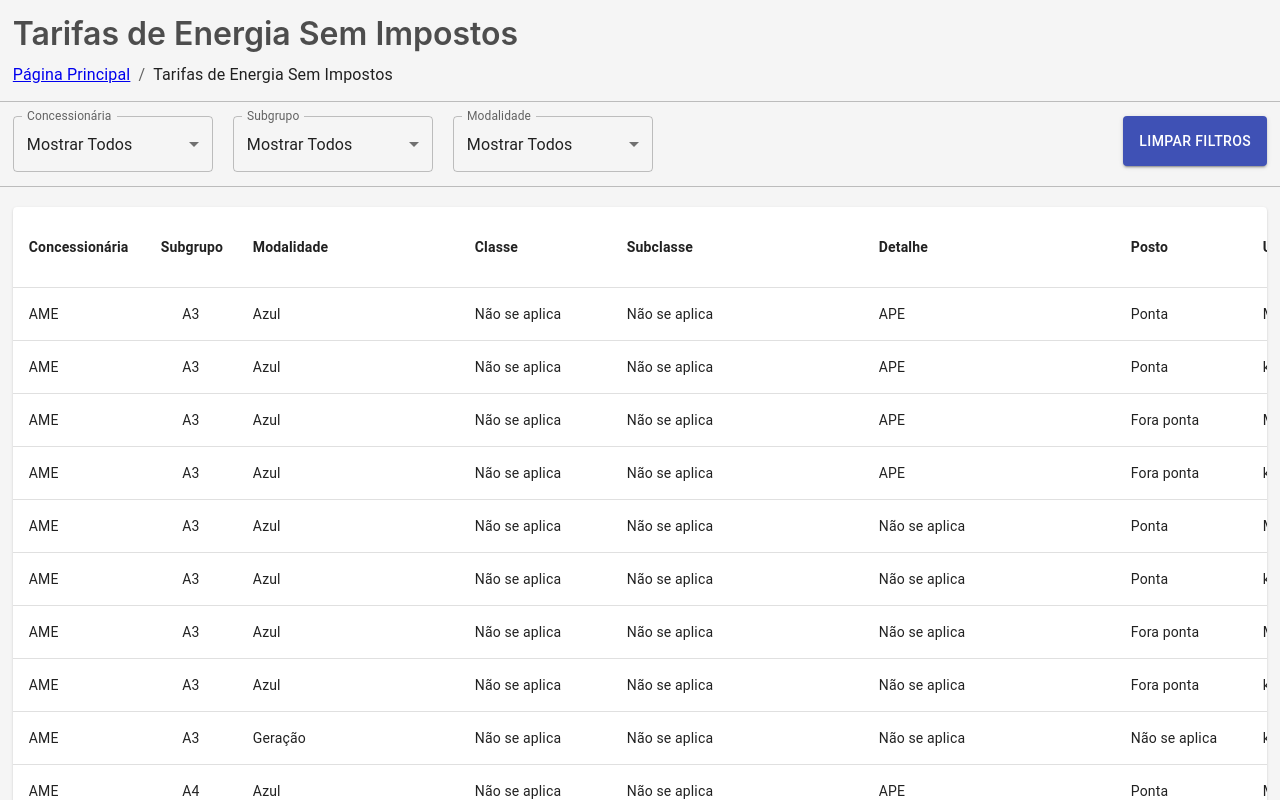
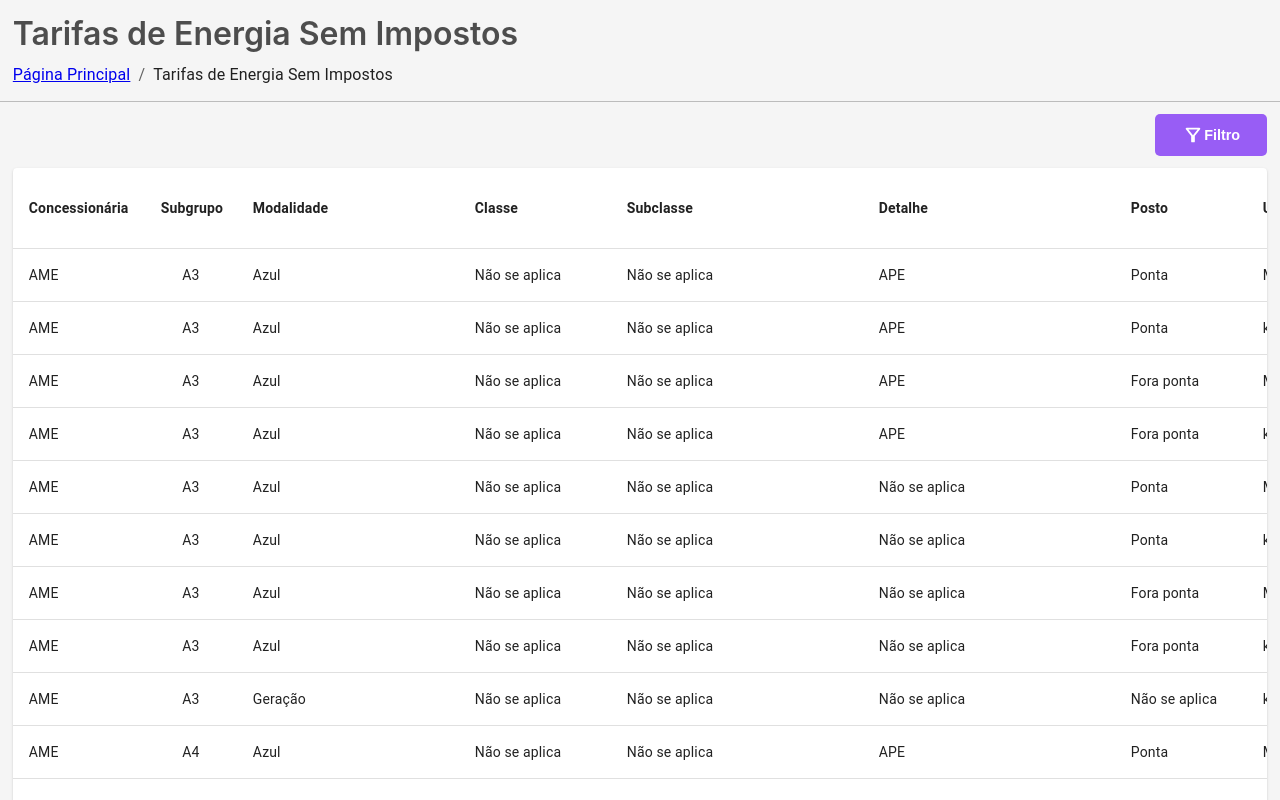
Before and after one commit to izaiasmachado/tarifas.imsolar.com.br, a React (Create React App) app: page /#/sem-impostos in a window 1280 px wide. Shown: the top 800 px of the page. Built offline with nearby package versions, Linux system fonts and the light colour scheme.

Commit message:
feat: dropdown filter

```diff
--- a/src/components/Filter/Filter.js
+++ b/src/components/Filter/Filter.js
@@ -1,21 +1,54 @@
+import { useState, useRef } from "react";
+import "./styles.css";
+
 import { FormControl, MenuItem, Button } from "@material-ui/core";
 import TextField from "@mui/material/TextField";
-import "./styles.css";
+import FilterAltOutlinedIcon from "@mui/icons-material/FilterAltOutlined";
+import CloseIcon from "@mui/icons-material/Close";
 
 export default function Toolbar({
   filters,
   handleClearFilters,
   handleChangeState,
 }) {
+  const dropdownRef = useRef(null);
+  const [isOpen, setIsOpen] = useState(false);
+
   return (
+    <div className="Filter__container">
+      <div className="filter">
+        <button
+          className="Filter__button"
+          onClick={() => setIsOpen(!isOpen)}
+          variant="contained"
+        >
+          <div className="Filter__button_content">
+            <div className="Filter__button_icon">
+              <FilterAltOutlinedIcon />
+            </div>
+            <div className="Filter__button_text">Filtro</div>
+          </div>
+        </button>
+
+        {isOpen && (
+          <div ref={dropdownRef} className="filter__dropdown">
+            <div className="Filter__dropdown_header">
+              <div className="filter__dropdown_title">Filtros</div>
+              <div
+                className="filter__dropdown_closeIcon"
+                onClick={() => setIsOpen(!isOpen)}
+              >
+                <CloseIcon />
+              </div>
+            </div>
+
             <div className="detailed-search-container section">
               <div className="detailed-search">
                 <div className="detailed-search-form">
-          <div className="detailed-search-form-body">
                   {(filters || []).map((filter) => (
                     <FormControl
                       key={filter.key}
-                className="select-input"
+                      className="Filter__select-input"
                       size="small"
                       variant="outlined"
                     >
@@ -36,9 +69,8 @@ export default function Toolbar({
                       </TextField>
                     </FormControl>
                   ))}
-          </div>
-          <div className="detailed-search-submit">
                   <Button
+                    className="Filter__button-input"
                     variant="contained"
                     color="primary"
                     onClick={handleClearFilters}
@@ -50,5 +82,8 @@ export default function Toolbar({
               </div>
             </div>
           </div>
+        )}
+      </div>
+    </div>
   );
 }
--- a/src/components/Filter/styles.css
+++ b/src/components/Filter/styles.css
@@ -1,18 +1,19 @@
 .detailed-search-container {
   width: 100%;
+  padding: 10px 0 5px 0;
 }
 
-.select-input {
-  width: 200px;
-}
-
-.detailed-search-container {
-  border-bottom: 1px solid #bcbcbc;
+.Filter__select-input,
+.Filter__button-input {
+  width: 100%;
+  max-width: 280px;
 }
 
 .detailed-search-form {
   display: flex;
-  flex-direction: row;
+  flex-direction: column;
+  justify-content: center;
+  align-items: center;
   gap: 20px;
 }
 
@@ -23,26 +24,85 @@
   gap: 20px;
 }
 
-.detailed-search-form-body > * {
-  min-width: 150px !important;
+.Filter__container {
+  width: 100%;
+  display: flex;
+  justify-content: center;
+  margin-top: 12px;
 }
 
-.detailed-search-submit {
-  width: 100%;
-  display: flex;
+.filter {
+  width: 98%;
+  position: relative;
+  display: inline-flex;
   justify-content: flex-end;
 }
 
-@media (max-width: 768px) {
-  .detailed-search-form {
-    flex-direction: column;
-  }
+.filter__dropdown {
+  min-width: 310px;
+  overflow: hidden;
+  box-shadow: 0 1px 3px 0 rgba(0, 0, 0, 0.1), 0 1px 2px 0 rgba(0, 0, 0, 0.06);
+  width: fit-content;
+  z-index: 1;
+  right: 0;
+  max-height: calc(100vh - 152px);
+  position: absolute;
+  margin-top: 54px;
+  background-color: #f6fafd;
+  border-radius: 7px;
+  border: 1px solid #bcbcbc;
+}
 
-  .detailed-search-submit {
-    justify-content: center;
-  }
-  .detailed-search-form-body {
-    flex-wrap: wrap;
-    align-items: center;
+@media (max-width: 480px) {
+  .filter__dropdown {
+    width: 100%;
   }
 }
+
+.Filter__button {
+  background-color: #985df5;
+  border-radius: 5px;
+  border: none;
+}
+
+.Filter__button_content {
+  width: 100px;
+  min-height: 40px;
+  display: flex;
+  flex-direction: row;
+  align-items: center;
+  justify-content: center;
+  color: white;
+}
+
+.Filter__button_icon {
+  display: flex;
+  justify-content: center;
+  align-items: center;
+}
+
+.Filter__button_icon svg {
+  width: 22px;
+  height: 22px;
+}
+
+.Filter__button_text {
+  font-size: 0.9rem;
+  font-weight: 600;
+}
+
+.Filter__dropdown_header {
+  border-bottom: 1px solid #bcbcbc;
+  background-color: #edf2f6;
+  max-width: 100%;
+  height: 56px;
+  display: flex;
+  justify-content: space-between;
+  align-items: center;
+  padding: 0 20px;
+}
+
+.filter__dropdown_title {
+  font-size: 1.1rem;
+  font-weight: 600;
+}
--- a/src/pages/TarifasEnergiaSemImpostos/styles.css
+++ b/src/pages/TarifasEnergiaSemImpostos/styles.css
@@ -24,7 +24,7 @@
 }
 
 .table-container {
-  padding: 20px 0 0 0;
+  padding: 12px 0 0 0;
 }
 
 .table,
```
Lines whose indentation alone changed are shown as unchanged.
